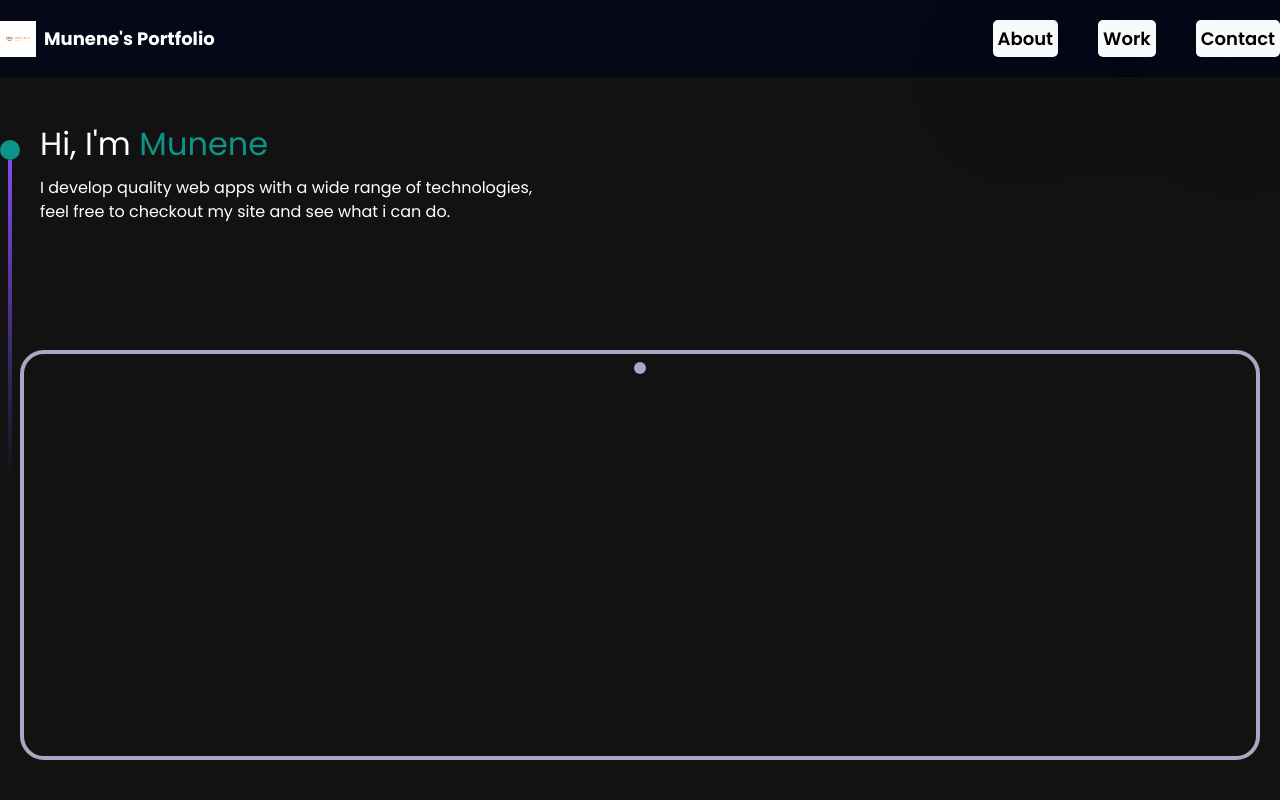
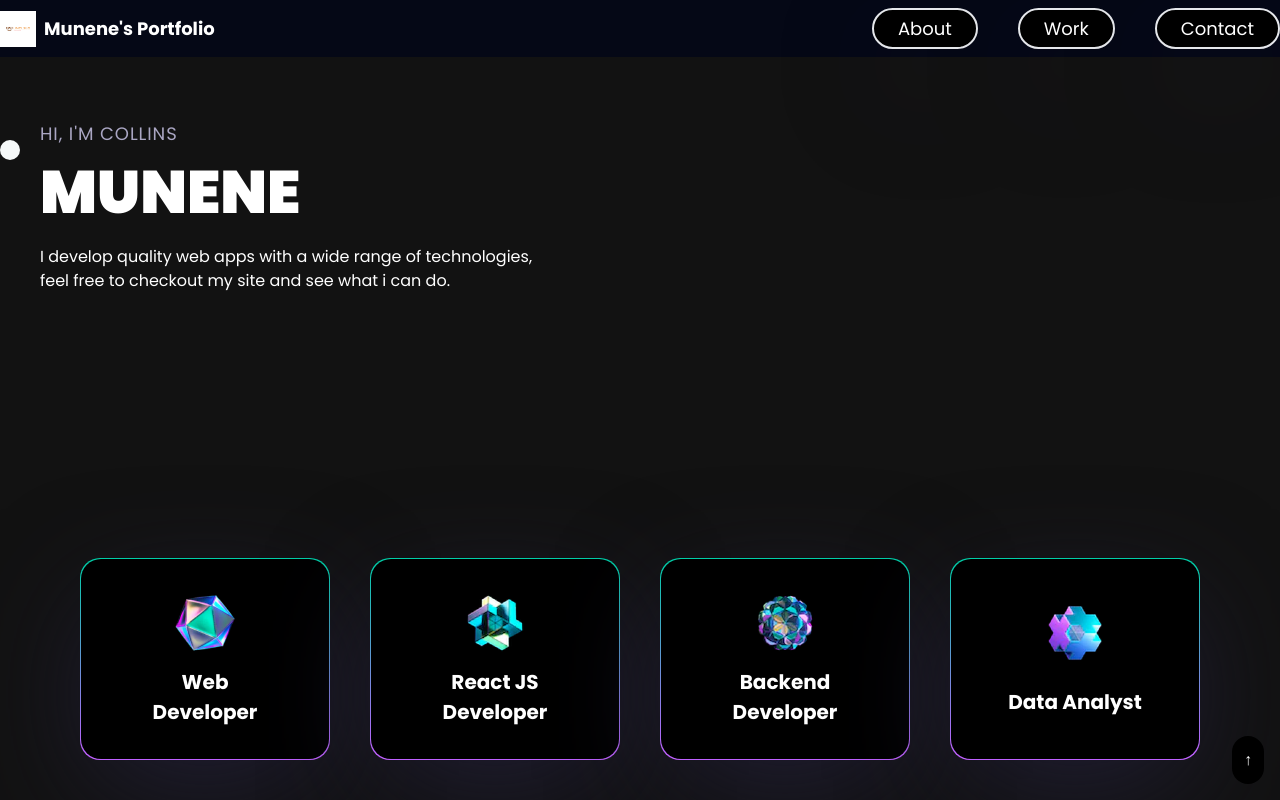
Before and after one commit to UNCL3LO/Portfolio-Site, a React (Vite) app: page / in a window 1280 px wide. Shown: the top 800 px of the page. Built offline with nearby package versions, Linux system fonts and the light colour scheme.

Commit message:
Improved general styling and look of site, animations and hovering effects. Added footer

```diff
--- a/src/App.jsx
+++ b/src/App.jsx
@@ -12,7 +12,9 @@ const App = () => {
         <Hero/>
 
       </div>
+      <section id="about">
       <About />
+      </section>
 
       <hr/>
       <Experience />
@@ -24,7 +26,10 @@ const App = () => {
 
       <Feedbacks/>
       <div >
+
+        <section id="contact">
         <Contact/>
+        </section>
         <StarsCanvas/>
 
       </div>
--- a/src/components/About.jsx
+++ b/src/components/About.jsx
@@ -33,6 +33,7 @@ className='w-full green-pink-gradient p-[1px] rounded-[20px] shadow-card'
 const About = () => {
   return (
     <>
+    <div className='hover:bg-black transform transition-all duration-300 ease-in-out'>
     <motion.div variants={textVariant()}>
       <p className={styles.sectionSubText}>
         Introduction
@@ -51,10 +52,7 @@ const About = () => {
                see examples of my work and how I can help bring your software projects to life.
 
           </motion.p>
-<div className='mt-20 flex flex-wrap gap-10'>
-  {services.map((service, index) => (<ServiceCard key={service.title}
-  index={index} {...service}/>)) }
-  </div>
+          </div>
           </>
   )
 }
--- a/src/components/Contact.jsx
+++ b/src/components/Contact.jsx
@@ -2,16 +2,27 @@ import React from 'react'
 
 const Contact = () => {
   return (
-    <div>
-      <h1>Contact</h1>
-    <form className='bg-yellow-200  min-h-[280px] flex flex-col p-2 m-2 rounded-md green-pink-gradient shadow-card'>
-      <label className="text-black" for="email" name="Email">Email</label>
-      <input placeholder='email' ></input>
-      <label for="email" name="Email">Email</label>
-      <input placeholder='email' ></input>
+    <footer className="bg-white text-center p-12 relative">
+            <p className="text-black text-sm">&copy; 2025</p>
+            <p className="text-black text-lg mt-4">HAVE A PROJECT IN MIND?</p>
+            <h1 className="text-gray-200 text-6xl font-bold mt-4">LET'S TALK</h1>
+            <div className="flex justify-center gap-4 mt-8">
 
-    </form>
-    </div>
+                <a href="https://www.linkedin.com/in/collins-munene-90b410240" target="_blank" rel="noopener noreferrer" className="border-2 border-black rounded-full px-6 py-2 text-black font-bold hover:bg-black hover:text-white transition">LINKEDIN</a>
+                <a href="mailto:collinsmunene398@gmail.com" target="_blank" rel="noopener noreferrer" className="border-2 border-black rounded-full px-6 py-2 text-black font-bold hover:bg-black hover:text-white transition">collinsmunene398@gmail.com</a>
+            </div>
+            <div className="text-gray-500 text-sm mt-8">
+                <p>Design by <a href="#" className="text-black font-bold">Munene C</a> | Development by <a href="#" className="text-black font-bold">Munene C</a></p>
+            </div>
+            <button
+                className="fixed bottom-4 right-4 bg-black text-white p-3 rounded-full hidden md:block hover:bg-gray-800 transition"
+                id="backToTop"
+                onClick={() => window.scrollTo({ top: 0, behavior: 'smooth' })}
+            >
+                ↑
+            </button>
+
+        </footer>
   )
 }
 
--- a/src/components/Experience.jsx
+++ b/src/components/Experience.jsx
@@ -44,6 +44,7 @@ const ExperienceCard = ({experience})=> (
 const Experience = () => {
   return (
     <>
+    <div className='hover:bg-black transform transition-all duration-300 ease-in-out'>
     <motion.div variants={textVariant()}>
       <p className={styles.sectionSubText}>
           What I have done so far
@@ -55,7 +56,9 @@ const Experience = () => {
             {experiences.map((experience, index)=>(<ExperienceCard key={index} experience={experience}/>))}
           </VerticalTimeline>
 
-          </div></>
+          </div>
+          </div>
+          </>
   )
 }
 
--- a/src/components/Hero.jsx
+++ b/src/components/Hero.jsx
@@ -1,19 +1,53 @@
 import React from 'react'
 import{ motion } from 'framer-motion';
 import { styles } from '../styles';
+import { Tilt } from 'react-tilt';
+import { services } from '../constants';
 import {ComputerCanvas } from './canvas';
+import {fadeIn, textVariant} from '../utils/motion';
 
+const ServiceCard =({index, title, icon}) => {
+  return (
+    <>
+    <Tilt className="xs:w-[250px] w-full" >
+<motion.div
+variants={fadeIn("right","spring", 0.5 *
+index, 0.75)}
+className='w-full green-pink-gradient p-[1px] rounded-[20px] shadow-card'
+ >
+  <div
+  options={{
+    max: 45,
+    scale: 1,
+    speed: 450
+  }} className='bg-black rounded-[20px] py-5 px-12 min-h-[200px] flex justify-evenly items-center flex-col'>
+<img src={icon} alt={title} className='w-16 h-16 object-contain'/>
+ <h3 className='text-white text-[20px] font-bold text-center'>{title}</h3>
+  </div>
+
+</motion.div>
+    </Tilt>
+    </>
+  )
+}
 
 const Hero = () => {
   return (
     <section className='relative w-full h-screen mx-auto'>
       <div className={'${styles.paddingX} absolute inset-0 top-[120px] max-w-7xl mx-auto flex flex-row items-start gap-5'}>
         <div className='flex flex-col justify-center items-center mt-5'>
-          <div className='w-5 h-5 rounded-full bg-[#0d9488]'/>
-<div className='w-1 sm:h-80 h-40 violet-gradient'/>
+          <div className='w-5 h-5 rounded-full bg-[#f5f8f8]'/>
+
 </div>
 <div>
-  <h1 className={'${styles.heroHeadText} text-white text-[32px]'}>Hi, I'm<span className='text-[#0d9488]'> Munene</span></h1>
+
+  <p className={styles.sectionSubText}>
+  Hi, I'm
+  Collins
+        </p>
+
+      <h2 className={styles.sectionHeadText}>
+      MUNENE</h2>
   <p className={'${styles.heroSubText} mt-2 text-white'}>I develop quality web apps with a wide range of technologies, <br/>feel free to checkout my site and see what i can do.</p>
 
         </div>
@@ -22,17 +56,10 @@ const Hero = () => {
 
      <div className='absolute xs:bottom-10 bottom-32 w-full flex justify-center items-center'>
 <a href=''>
-  <div className='w-[1240px] h-[410px] rounded-3xl border-4 border-secondary flex justify-center items-start p-2'>
-    <motion.dev
-    animate={{
-      y: [0,24,0]
-
-    }}
-
-    className='w-3 h-3 rounded-full bg-secondary mb-1'
-    />
-
-     </div>
+<div className='mt-20 flex flex-wrap gap-10'>
+  {services.map((service, index) => (<ServiceCard key={service.title}
+  index={index} {...service}/>)) }
+  </div>
      </a>
 
 
--- a/src/components/Navbar.jsx
+++ b/src/components/Navbar.jsx
@@ -9,7 +9,7 @@ const Navbar = () => {
 const [active, setActive] =useState('')
 const [toggle, setToggle] = useState(false);
   return (
-  <nav className={'${styles.paddindX} w-full flex items-center py-5 fixed top-0 z-20 bg-primary'}>
+  <nav className={'${styles.paddindX} w-full flex items-center py-2 fixed top-0 z-20 bg-primary'}>
 <div className='w-full flex justify-between items-center max-w-7xl mx-auto'>
   <Link to="/"
   className='flex items-center gap-2'
@@ -26,7 +26,8 @@ const [toggle, setToggle] = useState(false);
     {navLinks.map((Link) => (
        <li
     key={Link.id}
-    className="text-black bg-slate-50 text-[18px] font-semibold cursor-pointer w-full hover:bg-purple-900 p-[5px] rounded-[5px] shadow-card"
+    className={`text-white bg-black text-[18px] font-normal cursor-pointer border-2 w-full hover:bg-black hover:text-white hover:border-white hover:-translate-x-1 p-[5px] px-6 rounded-[50px] shadow-card transition transform
+    ${active === Link.title ? 'bg-black text-white green-pink-gradient border-purple-400 hover:-translate-x-1' : 'hover:bg-white hover:text-black hover:border-2 hover:-translate-x-1'}`}
     onClick={()=> setActive(Link.title)}
 
 
--- a/src/components/Tech.jsx
+++ b/src/components/Tech.jsx
@@ -3,11 +3,12 @@ import { Tilt } from 'react-tilt';
 import { motion } from 'framer-motion';
 import { fadeIn } from '../utils/motion'; // Make sure you have this function
 import { technologies } from '../constants';
+import { styles } from '../styles';
 
 const Tech = ({ index, title, icon }) => {
   return (
     <>
-    <h1>Tech Stack</h1>
+    <h1 className={styles.sectionHeadText}>Tech Stack</h1>
     <Tilt
       className="w-full"
       options={{
@@ -20,7 +21,7 @@ const Tech = ({ index, title, icon }) => {
         variants={fadeIn('right', 'spring', 0.5 * index, 0.75)}
         className="w-full green-pink-gradient p-[1px] rounded-[20px] shadow-card"
       >
-        <div className="bg-tertiary rounded-[20px] py-5 px-12 min-h-[280px] flex justify-evenly items-center flex-row">
+        <div className="bg-black rounded-[20px] py-5 px-12 min-h-[280px] flex justify-evenly items-center flex-row">
           {technologies.map((technologies, index) =>
           (
             <div className='m-2 w-full'>
--- a/src/components/Works.jsx
+++ b/src/components/Works.jsx
@@ -13,7 +13,7 @@ const Works = () => {
               Works
             </div>
 
-          <div className='bg-orange-500 w-[300px] h-[300px] m-2'>
+          <div className='border-2 border-black w-[300px] h-[300px] m-2 hover:border-white hover:translate-y-2'>
           <a
             href="https://curate-east-dev.vercel.app"
             target="_blank"
@@ -26,7 +26,7 @@ const Works = () => {
       ></iframe>
           </a>
           </div>
-          <div className='bg-orange-500 w-[300px] h-[300px] m-2'>
+          <div className='border-2 border-black w-[300px] h-[300px] m-2 hover:border-white hover:translate-y-2 transition duration-300 ease-in-out'>
     <a
       href="https://hms-cy54-uncl3los-projects.vercel.app"
       target="_blank"
```
